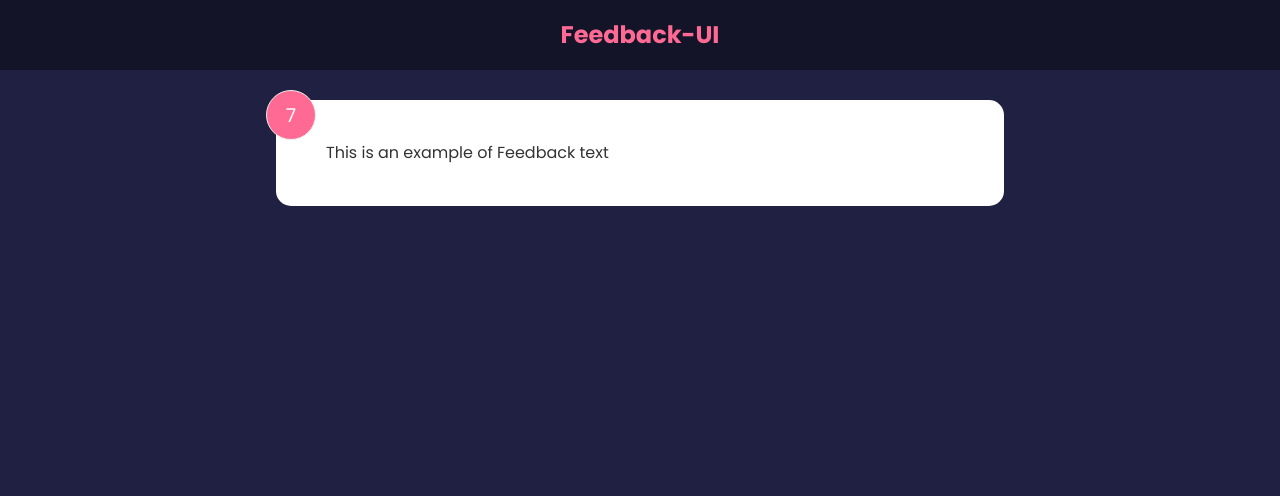
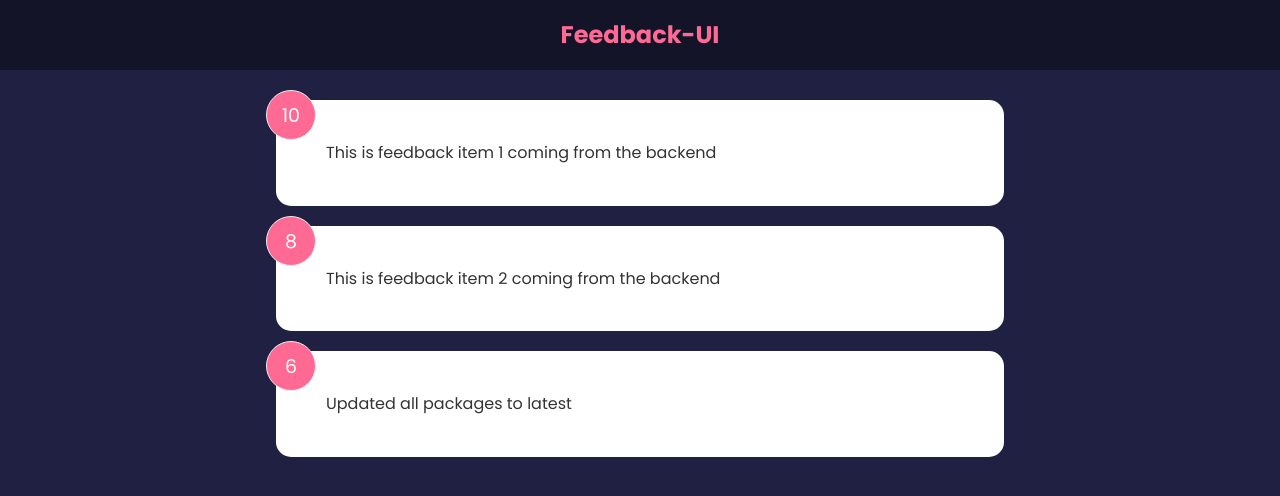
Before and after one commit to alidevep01/feedback-app, a React (Create React App) app: page / in a window 1280 px wide. Shown: the top 496 px of the page. Built offline with nearby package versions, Linux system fonts and the light colour scheme.

Commit message:
created a data folder and added some dummy data to fetch, imported that data to app.js, created a useState hook to use that feedback and sent it to feedbackList where we mapped over the data and sent it as a prop to FeedbackItem where we displayed each item to the screen

```diff
--- a/src/App.js
+++ b/src/App.js
@@ -1,12 +1,15 @@
 import Header from "./components/Header";
-import FeedbackItem from "./components/FeedbackItem";
+import FeedbackData from "./data/FeedbackData";
+import FeedbackList from "./components/FeedbackList";
+import { useState } from "react";
 
 function App() {
+  const [feedback, setFeedback] = useState(FeedbackData);
   return (
     <>
       <Header />
       <div className="container">
-        <FeedbackItem />
+        <FeedbackList feedback={feedback} />
       </div>
     </>
   );
--- a/src/components/FeedbackItem.jsx
+++ b/src/components/FeedbackItem.jsx
@@ -1,13 +1,8 @@
-import { useState } from "react";
-
-function FeedbackItem() {
-  const [rating, setRating] = useState(7);
-  const [text, setText] = useState("This is an example of Feedback text");
-
+function FeedbackItem({ item }) {
   return (
     <div className="card">
-      <div className="num-display">{rating}</div>
-      <div className="text-display">{text}</div>
+      <div className="num-display">{item.rating}</div>
+      <div className="text-display">{item.text}</div>
     </div>
   );
 }
--- /dev/null
+++ b/src/components/FeedbackList.jsx
@@ -0,0 +1,17 @@
+import FeedbackItem from "./FeedbackItem";
+
+function FeedbackList({ feedback }) {
+  console.log(feedback);
+  if (!feedback || feedback.length === 0) {
+    return <p>No Feedback Yet!</p>;
+  }
+  return (
+    <div className="feedback-list">
+      {feedback.map((item) => (
+        <FeedbackItem key={item.id} item={item} />
+      ))}
+    </div>
+  );
+}
+
+export default FeedbackList;
--- /dev/null
+++ b/src/data/FeedbackData.js
@@ -0,0 +1,19 @@
+const FeedbackData = [
+  {
+    id: 1,
+    rating: 10,
+    text: "This is feedback item 1 coming from the backend",
+  },
+  {
+    id: 2,
+    rating: 8,
+    text: "This is feedback item 2 coming from the backend",
+  },
+  {
+    text: "Updated all packages to latest",
+    rating: 6,
+    id: 4,
+  },
+];
+
+export default FeedbackData;
```
